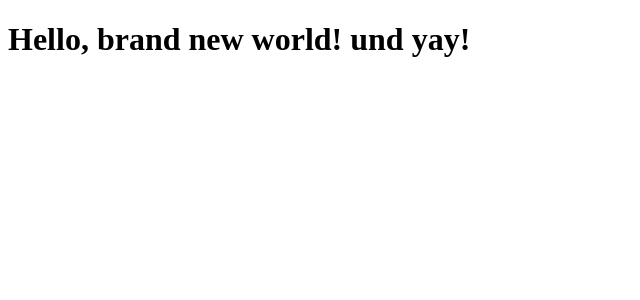
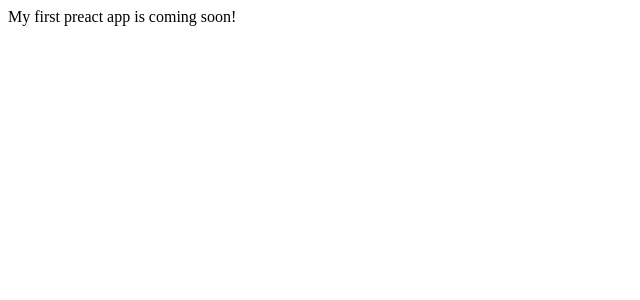
Before and after one commit to balazs4/fantastic-invention, a Preact app: page / in a window 1280 px wide. Shown: the top 300 px of the page, without its empty margins (0-640 px from the left). Built offline with nearby package versions, Linux system fonts and the light colour scheme; the HTML template or start-up script is replaced by a standard one.

Commit message:
split up index.js and app.js

```diff
--- /dev/null
+++ b/src/App.js
@@ -0,0 +1,2 @@
+import { h } from 'preact';
+export default () => (<div>My first preact app is coming soon!</div>)
--- a/src/index.js
+++ b/src/index.js
@@ -1,6 +1,3 @@
 import { h, render } from 'preact';
-
-render(
-    <h1>Hello, brand new world! und yay!</h1>,
-    document.getElementById('app')
-)
+import App from './App';
+render(<App />,document.getElementById('app'))
```
